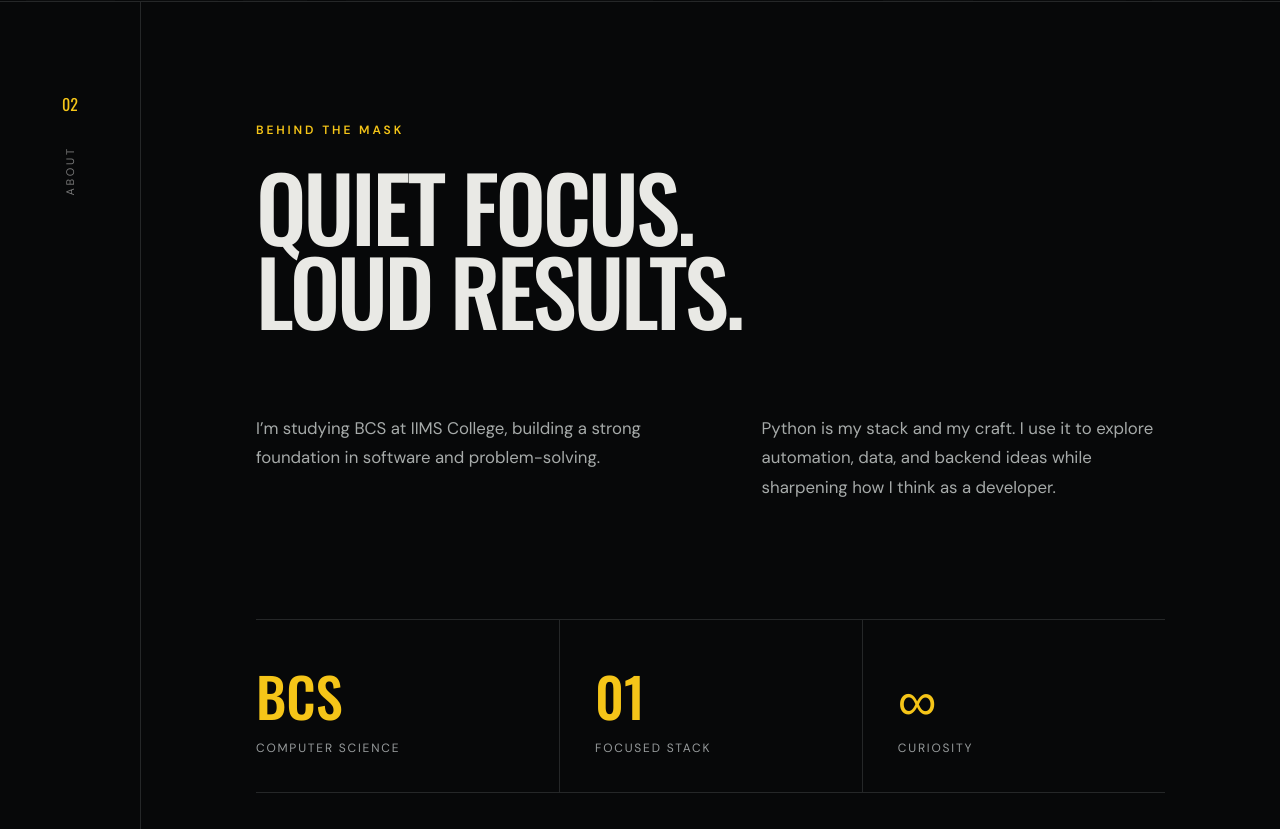
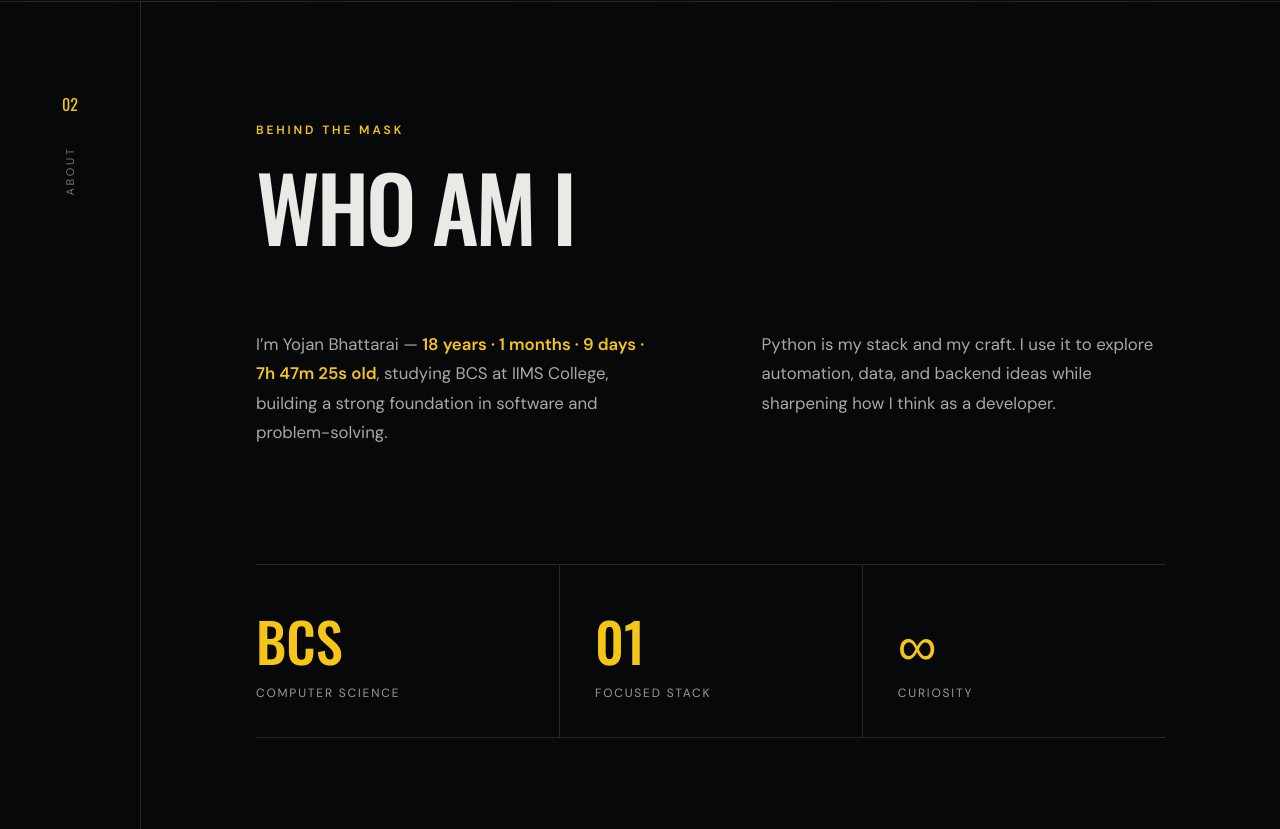
Before and after one commit to Momoq12/yojan-portfolio, a website: page index.html in a window 1280 px wide. Shown: the part 931-1760 px from the top of the page. Drawn offline with nearby package versions, Linux system fonts and the light colour scheme; no server answers.

Commit message:
Add live age counter to About section

```diff
--- a/index.html
+++ b/index.html
@@ -71,9 +71,9 @@
       <div class="section-label"><span>02</span><p>ABOUT</p></div>
       <div class="section-body reveal">
         <p class="eyebrow">Behind the mask</p>
-        <h2>Quiet focus.<br>Loud results.</h2>
+        <h2>Who am I</h2>
         <div class="split-copy">
-          <p>I’m studying BCS at IIMS College, building a strong foundation in software and problem-solving.</p>
+          <p>I’m Yojan Bhattarai — <span class="live-age" id="live-age">calculating my exact age…</span>, studying BCS at IIMS College, building a strong foundation in software and problem-solving.</p>
           <p>Python is my stack and my craft. I use it to explore automation, data, and backend ideas while sharpening how I think as a developer.</p>
         </div>
         <div class="stats">
@@ -99,11 +99,11 @@
     <section class="section journey" id="journey">
       <div class="section-label"><span>04</span><p>JOURNEY</p></div>
       <div class="section-body reveal">
-        <p class="eyebrow">The timeline</p><h2>Academics<br>(2015-2026)</h2>
+        <p class="eyebrow">The timeline</p><h2>Always learning.<br>Always building.</h2>
         <div class="timeline">
           <div class="timeline-row"><time>2015-2024</time><span></span><div><h3>Galaxy Public School</h3><p> Building a strong academic foundation and discovering early interests.</p></div></div>
           <div class="timeline-row"><time>2024-2026</time><span></span><div><h3>Global College International A-Levels</h3><p>Deepening analytical skills and learning the core principles behind advanced computation and sciences.</p></div></div>
-          <div class="timeline-row"><time>2026(september)-Present</time><span></span><div><h3>IIMS (Institute of International Management Science)- BCS</h3><p>Turning theoretical lessons into working programs, one line of code at a time, while specializing in software systems.</p></div></div>
+          <div class="timeline-row"><time>2026(september)-Present</time><span></span><div><h3>IIMS (Institute of International Management Science)</h3><p>Turning theoretical lessons into working programs, one line of code at a time, while specializing in software systems.</p></div></div>
         </div>
       </div>
     </section>
--- a/script.js
+++ b/script.js
@@ -73,6 +73,40 @@ async function loadProjects() {
 
 loadProjects();
 
+const liveAge = document.querySelector('#live-age');
+const birthNpt = { year: 2008, month: 7, day: 22, hour: 11, minute: 0, second: 0 };
+const nptOffsetMs = (5 * 60 + 45) * 60 * 1000;
+
+function nptDate(year, month) {
+  return new Date(Date.UTC(year, month, birthNpt.day, birthNpt.hour, birthNpt.minute, birthNpt.second) - nptOffsetMs);
+}
+
+function updateLiveAge() {
+  if (!liveAge) return;
+  const now = new Date();
+  const nowNpt = new Date(now.getTime() + nptOffsetMs);
+  let years = nowNpt.getUTCFullYear() - birthNpt.year;
+  let cursor = nptDate(birthNpt.year + years, birthNpt.month);
+  if (cursor > now) cursor = nptDate(birthNpt.year + --years, birthNpt.month);
+
+  let months = 0;
+  while (months < 11 && nptDate(birthNpt.year + years, birthNpt.month + months + 1) <= now) months += 1;
+  cursor = nptDate(birthNpt.year + years, birthNpt.month + months);
+
+  let remainingSeconds = Math.floor((now - cursor) / 1000);
+  const days = Math.floor(remainingSeconds / 86400);
+  remainingSeconds %= 86400;
+  const hours = Math.floor(remainingSeconds / 3600);
+  remainingSeconds %= 3600;
+  const minutes = Math.floor(remainingSeconds / 60);
+  const seconds = remainingSeconds % 60;
+
+  liveAge.textContent = `${years} years · ${months} months · ${days} days · ${hours}h ${minutes}m ${seconds}s old`;
+}
+
+updateLiveAge();
+setInterval(updateLiveAge, 1000);
+
 const nepalTime = document.querySelector('#nepal-time');
 const adDate = document.querySelector('#ad-date');
 const bsDate = document.querySelector('#bs-date');
```
Also changed, not shown: extras.css.
